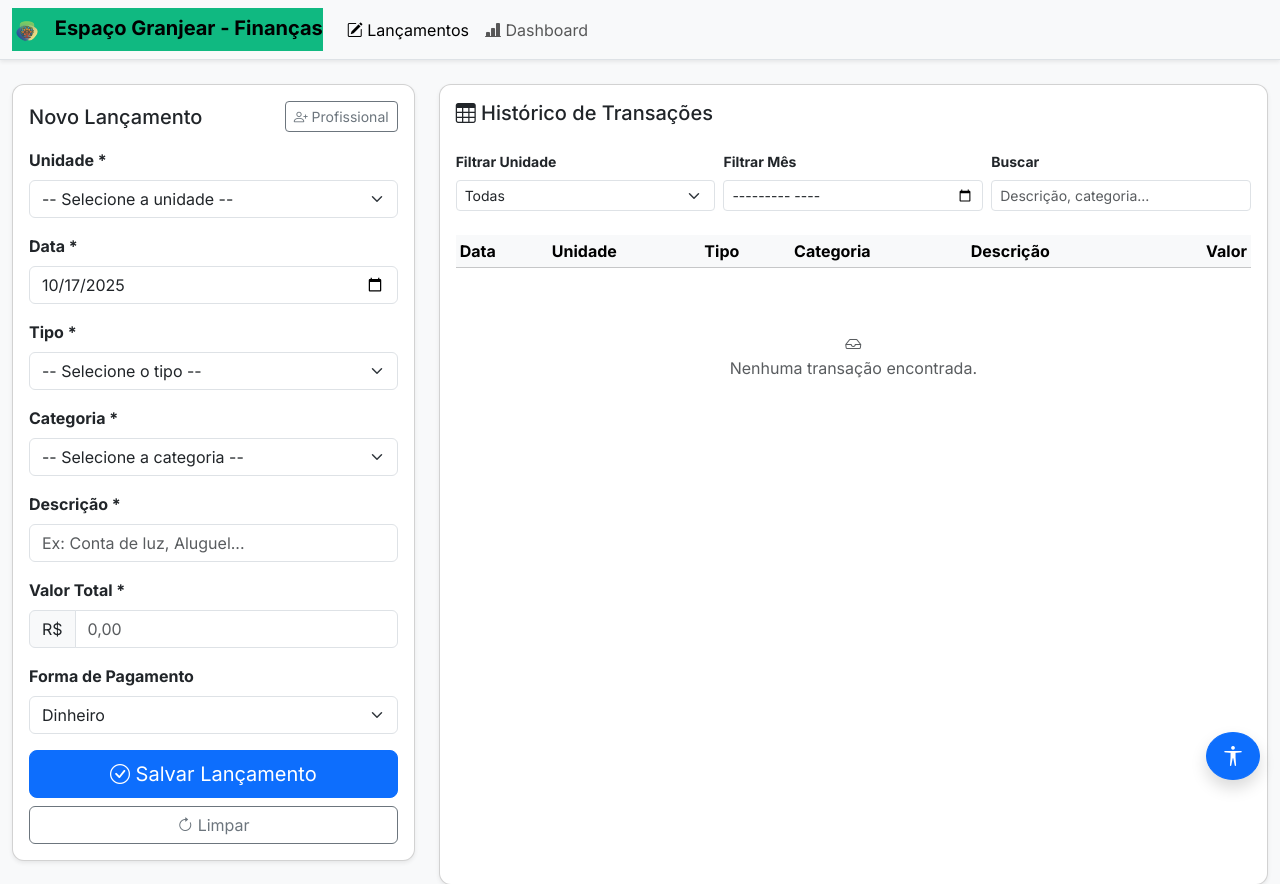
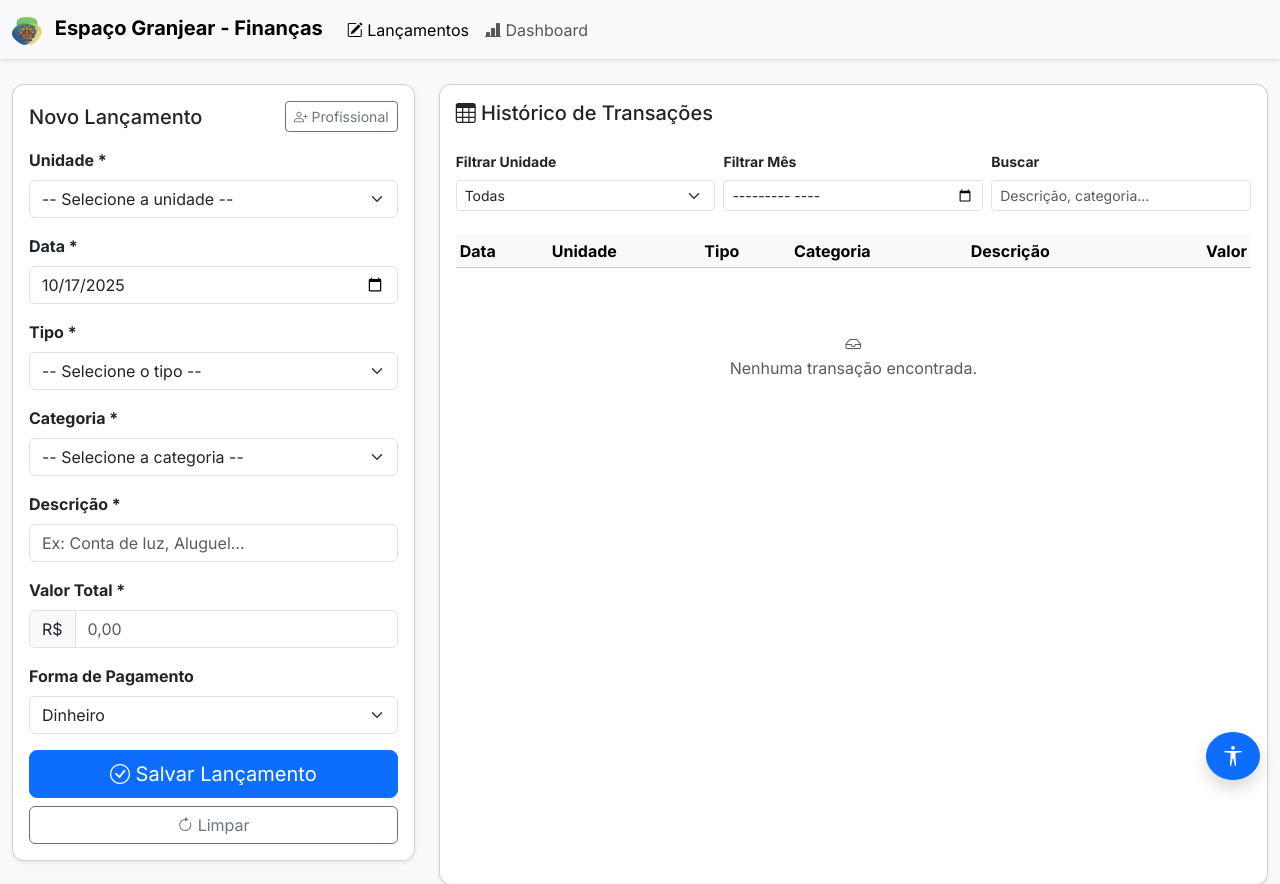
Before and after one commit to SudoMaster7/FinancasGranjear, a Flask app: page / in a window 1280 px wide. Shown: the top 884 px of the page. Run offline with Flask 3, Linux system fonts and the light colour scheme; lists and menus that the app fills with data are empty; some libraries are stand-ins or nearby versions.

Commit message:
Adição da logo e mudança na cor da barra de navegação

```diff
--- a/static/css/style.css
+++ b/static/css/style.css
@@ -46,7 +46,6 @@ body {
     padding-top: 56px; /* Ajuste para navbar sticky */
 }
 .navbar-brand {
-    background-color: #10b981;
     font-weight: 700;
 }
 .card {
```
Also changed, not shown: static/icone.png.
